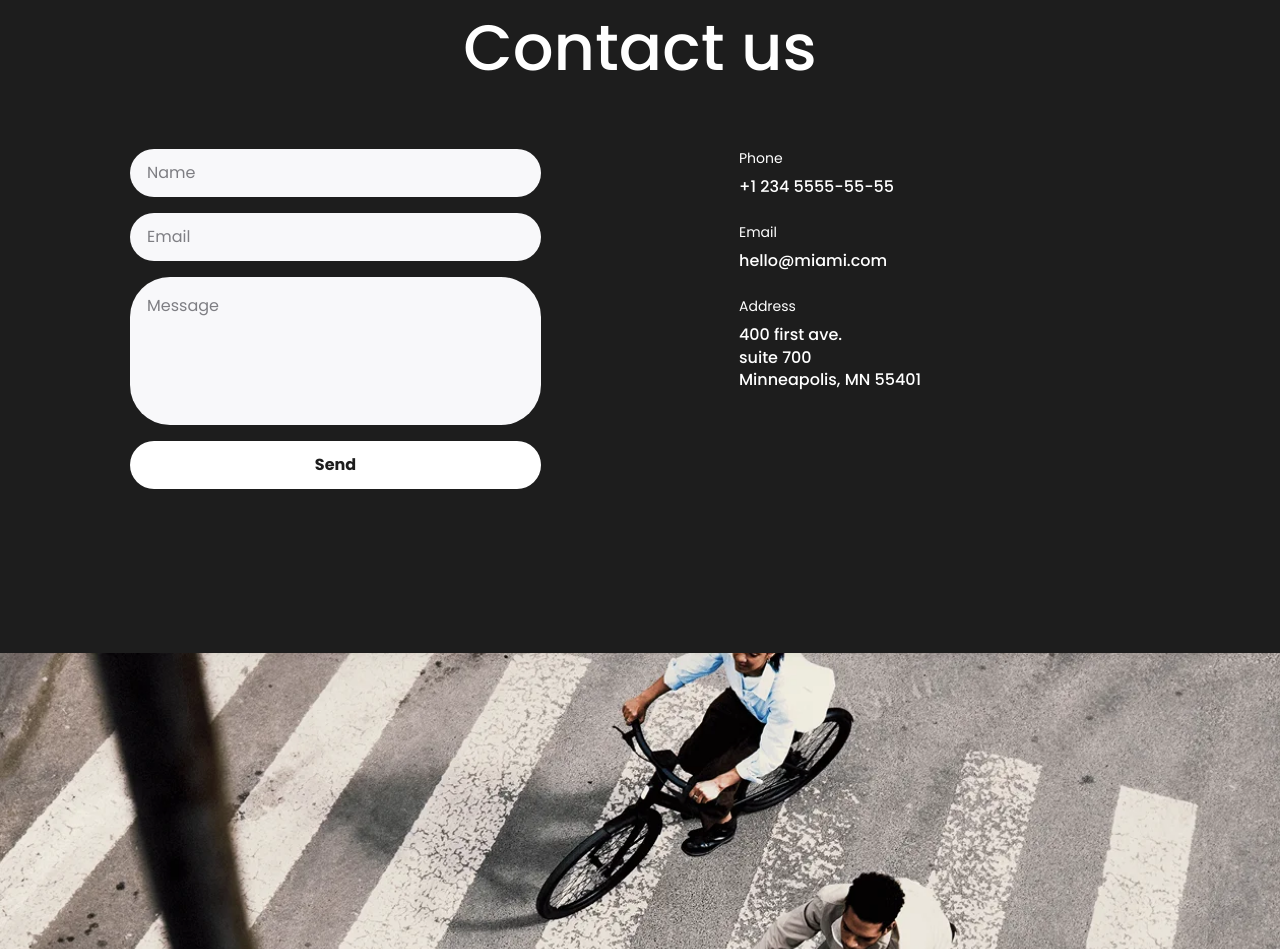
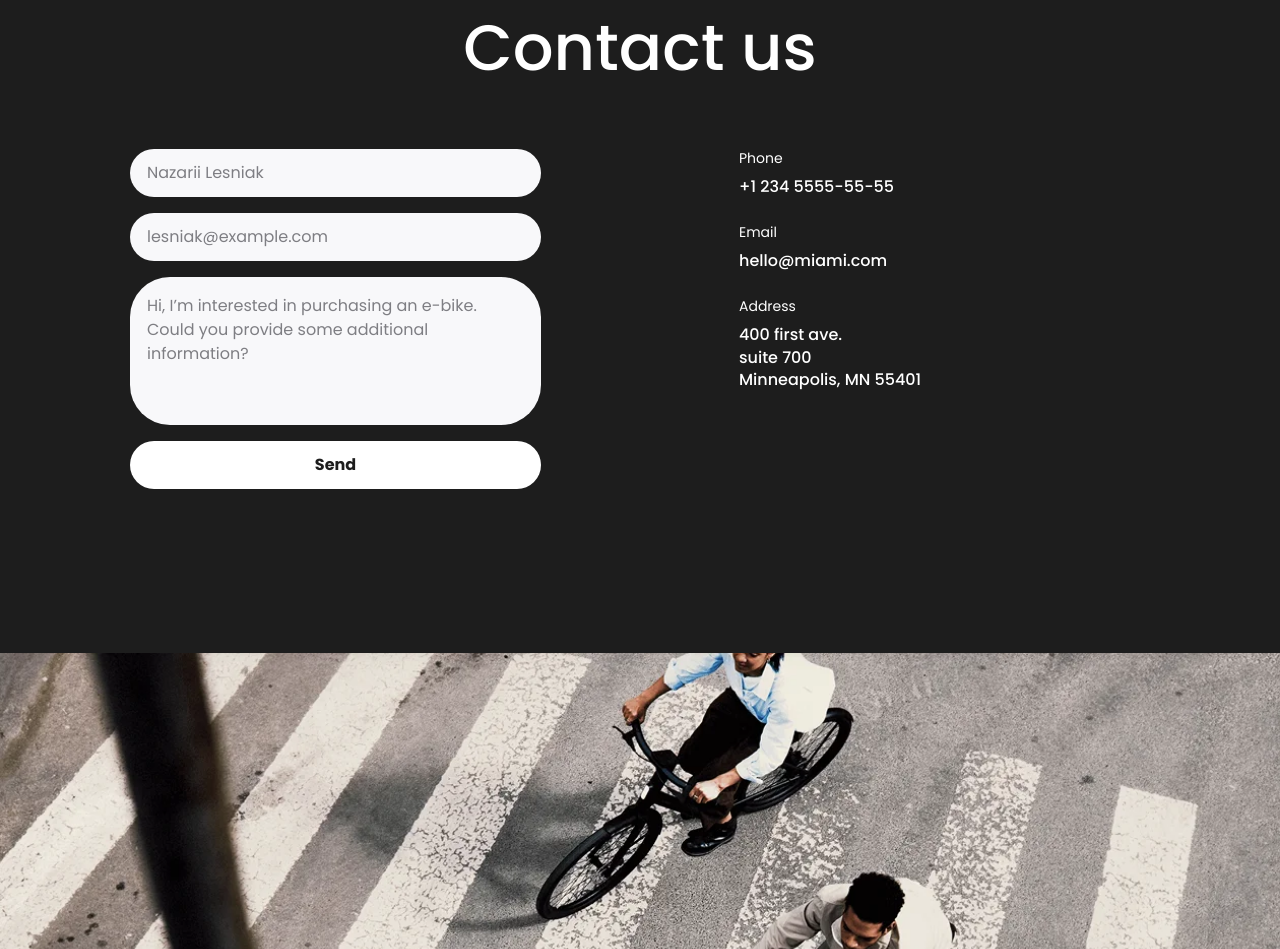
Before and after one commit to Nazarii-Lesniak/my-bike-landing-page, a website built with Parcel: page src/index.html in a window 1280 px wide. Shown: the part 3745-4694 px from the top of the page. Built offline with nearby package versions, Linux system fonts and the light colour scheme.

Commit message:
feat: update placeholders to provide meaningful user examples

```diff
--- a/src/index.html
+++ b/src/index.html
@@ -595,7 +595,7 @@
                   aria-label="Your name"
                   type="text"
                   name="name"
-                  placeholder="Name"
+                  placeholder="Nazarii Lesniak"
                   class="contacts__input--name"
                   minlength="3"
                   maxlength="30"
@@ -605,7 +605,7 @@
                   aria-label="Your email"
                   type="email"
                   name="email"
-                  placeholder="Email"
+                  placeholder="lesniak@example.com"
                   class="contacts__input--email"
                   minlength="10"
                   maxlength="255"
@@ -615,7 +615,7 @@
                 <textarea
                   aria-label="Your message"
                   name="message"
-                  placeholder="Message"
+                  placeholder="Hi, I’m interested in purchasing an e-bike. Could you provide some additional information?"
                   class="contacts__textarea"
                   minlength="5"
                   maxlength="500"
```
